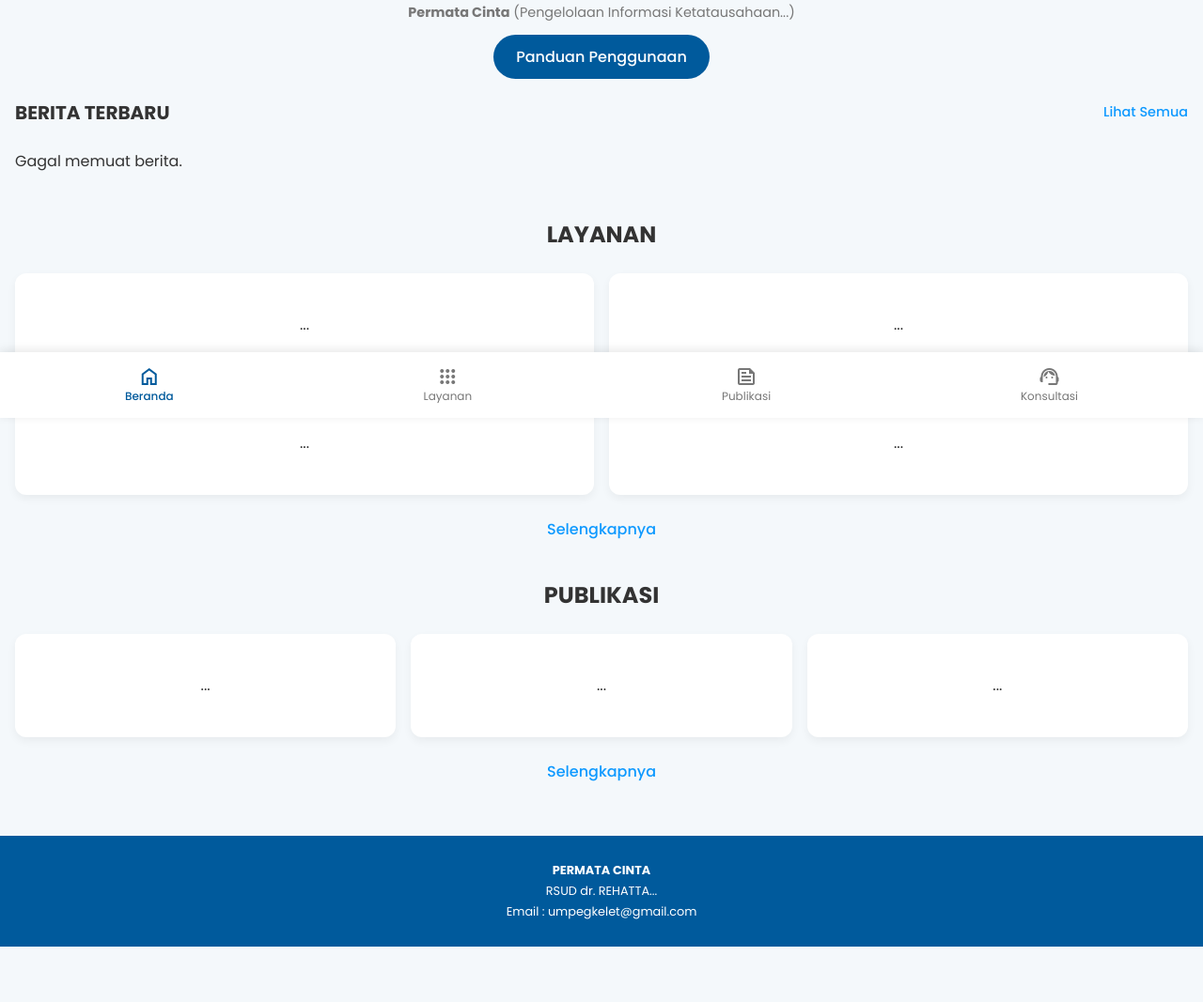
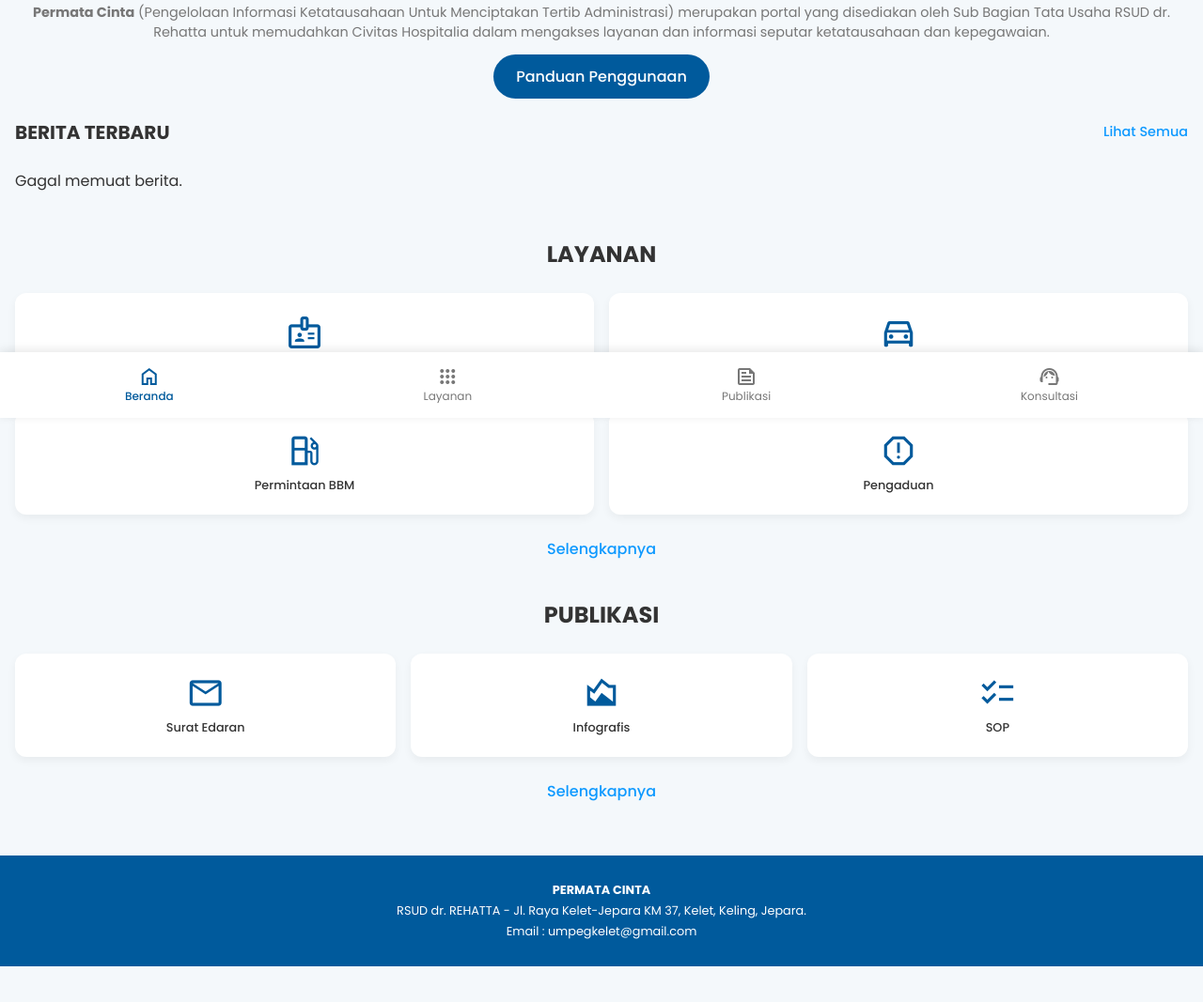
Before and after one commit to permatacintarehatta/permatacinta, a plain HTML site: page index.html in a window 1280 px wide. Shown: the part 355-1422 px from the top of the page at 94% size. Drawn offline with nearby package versions, Linux system fonts and the light colour scheme; no server answers.

Commit message:
index.html

```diff
--- a/index.html
+++ b/index.html
@@ -3,7 +3,8 @@
 <head>
     <meta charset="UTF-8">
     <meta name="viewport" content="width=device-width, initial-scale=1.0">
-    <title>PERMATA CINTA</title> <link rel="stylesheet" href="style.css">
+    <title>PERMATA CINTA</title>
+    <link rel="stylesheet" href="style.css">
     <link rel="manifest" href="manifest.json">
     <link rel="preconnect" href="https://fonts.googleapis.com">
     <link rel="preconnect" href="https://fonts.gstatic.com" crossorigin>
@@ -20,7 +21,7 @@
                     <img src="img/header.png" alt="Header Aplikasi PERMATA CINTA">
                     <h1>PERMATA CINTA</h1>
                     <p class="description">
-                        <b>Permata Cinta</b> (Pengelolaan Informasi Ketatausahaan...)
+                        <b>Permata Cinta</b> (Pengelolaan Informasi Ketatausahaan Untuk Menciptakan Tertib Administrasi) merupakan portal yang disediakan oleh Sub Bagian Tata Usaha RSUD dr. Rehatta untuk memudahkan Civitas Hospitalia dalam mengakses layanan dan informasi seputar ketatausahaan dan kepegawaian.
                     </p>
                     <a href="#" class="button-primary">Panduan Penggunaan</a>
                 </header>
@@ -36,10 +37,22 @@
                 <section class="services-section">
                     <h2>LAYANAN</h2>
                     <div class="service-grid">
-                        <a href="#" class="service-button">...</a>
-                        <a href="#" class="service-button">...</a>
-                        <a href="#" class="service-button">...</a>
-                        <a href="#" class="service-button">...</a>
+                        <a href="#" class="service-button">
+                            <span class="material-symbols-outlined">badge</span>
+                            <span>Kepegawaian</span>
+                        </a>
+                        <a href="#" class="service-button">
+                            <span class="material-symbols-outlined">directions_car</span>
+                            <span>Pesan Kendaraan</span>
+                        </a>
+                        <a href="#" class="service-button">
+                            <span class="material-symbols-outlined">local_gas_station</span>
+                            <span>Permintaan BBM</span>
+                        </a>
+                        <a href="#" class="service-button">
+                            <span class="material-symbols-outlined">report</span>
+                            <span>Pengaduan</span>
+                        </a>
                     </div>
                     <a href="#" class="see-more-link page-link" data-page="layanan-page">Selengkapnya</a>
                 </section>
@@ -47,9 +60,18 @@
                 <section class="publications-section">
                     <h2>PUBLIKASI</h2>
                     <div class="publication-grid">
-                       <a href="#" class="publication-button">...</a>
-                       <a href="#" class="publication-button">...</a>
-                       <a href="#" class="publication-button">...</a>
+                       <a href="#" class="publication-button">
+                            <span class="material-symbols-outlined">mail</span>
+                            <span>Surat Edaran</span>
+                        </a>
+                        <a href="#" class="publication-button">
+                            <span class="material-symbols-outlined">area_chart</span>
+                            <span>Infografis</span>
+                        </a>
+                        <a href="#" class="publication-button">
+                            <span class="material-symbols-outlined">checklist</span>
+                            <span>SOP</span>
+                        </a>
                     </div>
                     <a href="#" class="see-more-link">Selengkapnya</a>
                 </section>
@@ -57,7 +79,7 @@
 
             <footer class="main-footer">
                 <p><b>PERMATA CINTA</b></p>
-                <p>RSUD dr. REHATTA...</p>
+                <p>RSUD dr. REHATTA - Jl. Raya Kelet-Jepara KM 37, Kelet, Keling, Jepara.</p>
                 <p>Email : umpegkelet@gmail.com</p>
             </footer>
         </div>
```
